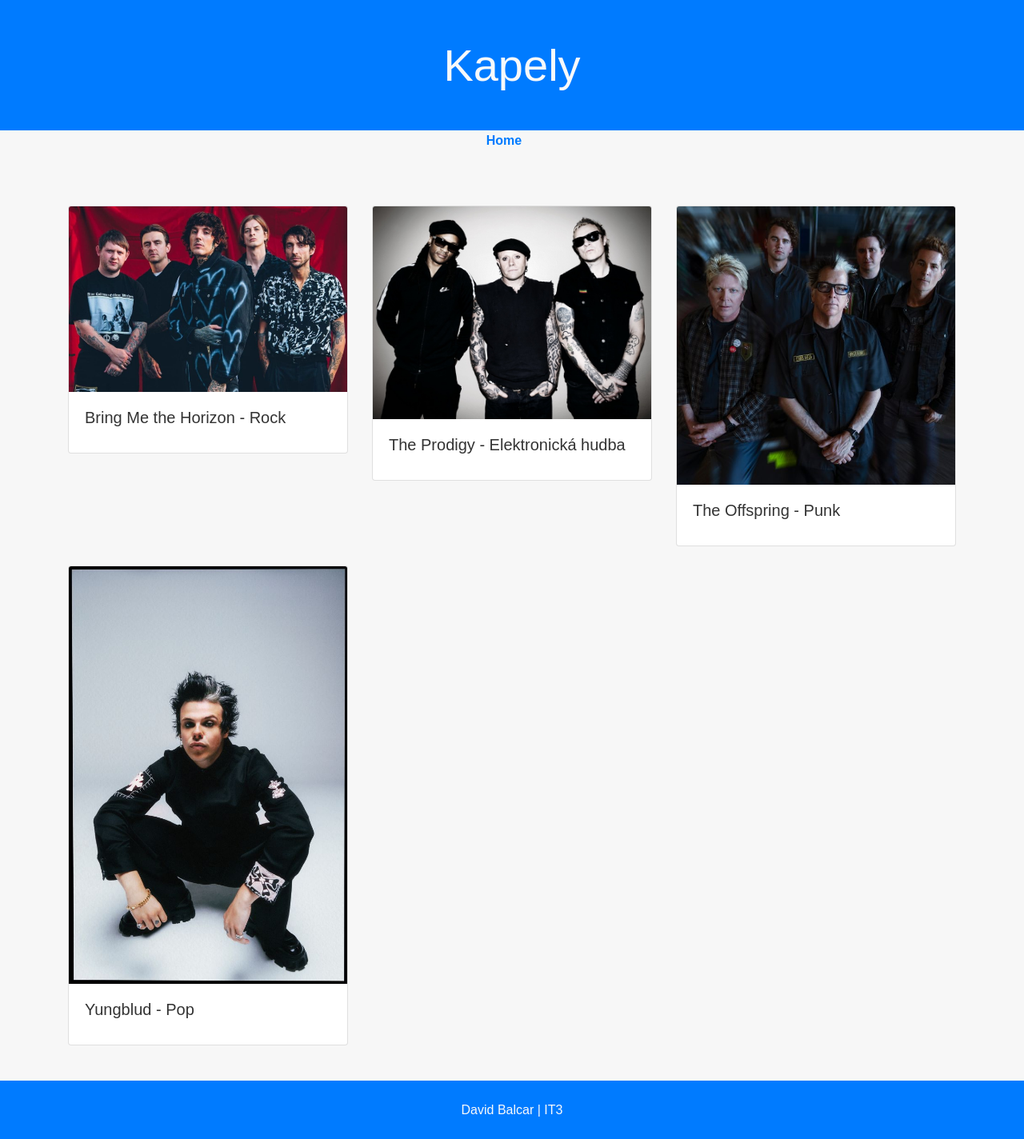
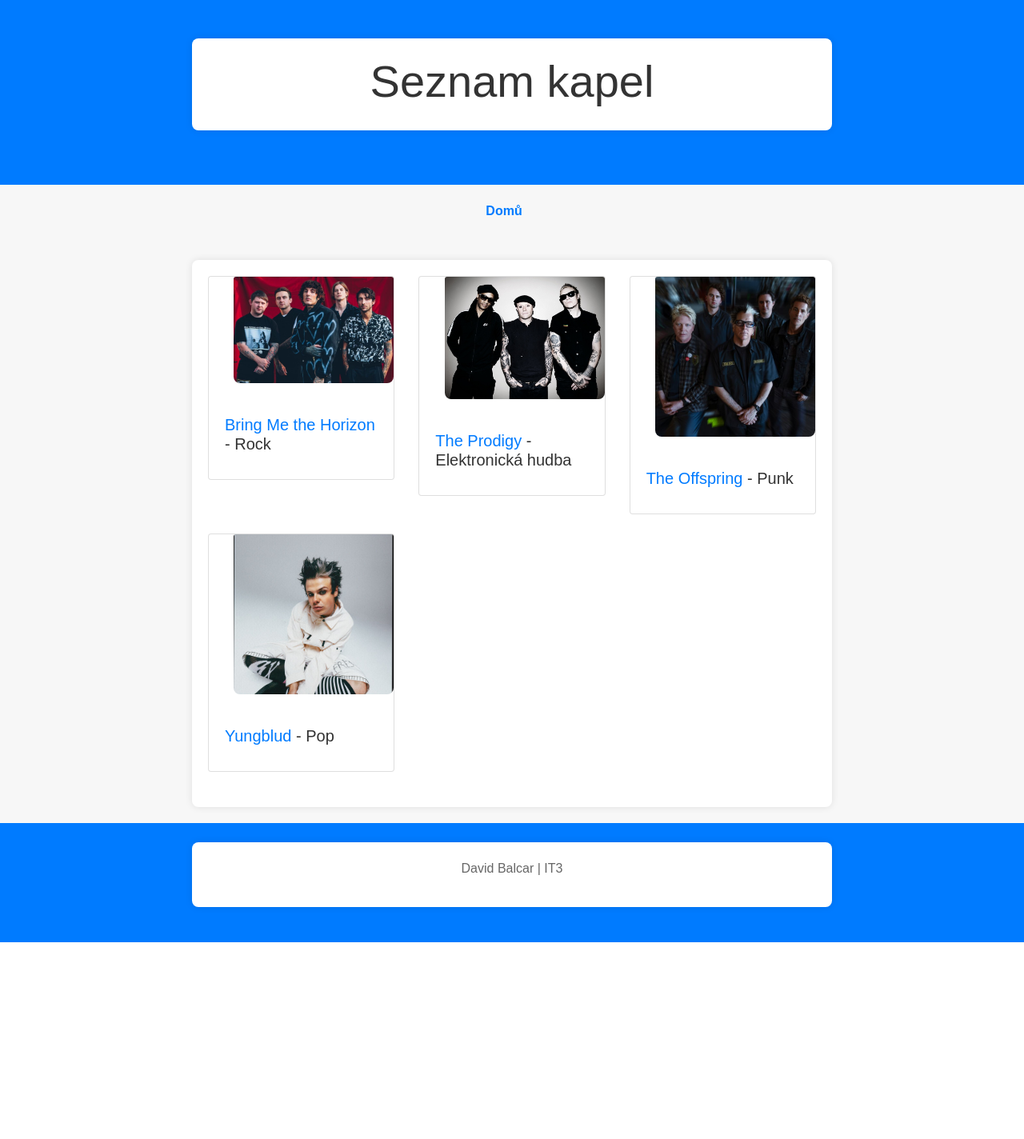
Before and after one commit to bludol/Django, a Django app: page /kapely/ in a window 1280 px wide. Shown: the whole page at 80% size. After the commit the page ends 1178 px from the top, so only its background shows below. Run offline with Django 5.2, Linux system fonts and the light colour scheme; data comes from the database, SQL or seed files in the repository; both versions use the stored data as it was after the commit; some libraries are stand-ins or nearby versions.

Commit message:
Nedodělaný detail skupin

```diff
--- a/RFPproject/RFPapp/models.py
+++ b/RFPproject/RFPapp/models.py
@@ -1,16 +1,15 @@
 from django.db import models
 
 class Kapela(models.Model):
-    id = models.IntegerField(primary_key=True)
     jmeno = models.CharField(max_length=45, unique=True)
     zanr = models.CharField(max_length=45)
     obrazek = models.ImageField(upload_to='img/kapely', blank=True, null=True)
+    popis = models.TextField(blank=True)
 
     def __str__(self):
         return f"{self.jmeno} - {self.zanr}"
 
 class Osoba(models.Model):
-    id = models.AutoField(primary_key=True)
     jmeno = models.CharField(max_length=45)
     prijmeni = models.CharField(max_length=45)
     kapela_jmeno = models.ForeignKey(Kapela, on_delete=models.CASCADE)
@@ -19,10 +18,12 @@
         return f"{self.jmeno} {self.prijmeni}"
 
 class Pisnicka(models.Model):
-    id = models.AutoField(primary_key=True)
     jmeno_pisne = models.CharField(max_length=45)
     zanr = models.CharField(max_length=45)
     kapela_jmeno = models.ForeignKey(Kapela, on_delete=models.CASCADE)
 
-    def __str__(self):
-        return self.jmeno_pisne
+    def seznam_osob(self):
+        return Osoba.objects.filter(kapela_jmeno=self)
+
+    def seznam_pisnicek(self):
+        return Pisnicka.objects.filter(kapela_jmeno=self)
--- a/RFPproject/RFPapp/static/css/style.css
+++ b/RFPproject/RFPapp/static/css/style.css
@@ -1,29 +1,25 @@
-body, h1, h2, h3, h4, h5, h6, p, ul, li {
-    margin: 0;
-    padding: 0;
-}
-
-/* Základní styl pro celou stránku */
 body {
     font-family: Arial, sans-serif;
     line-height: 1.6;
     background-color: #f7f7f7;
     color: #333;
+    margin: 0;
+    padding: 0;
 }
 
-/* Hlavička */
 header {
     background-color: #007bff;
     color: #fff;
     padding: 20px;
     text-align: center;
+    margin-bottom: 20px;
 }
 
-/* Navigační menu */
 nav ul {
     list-style-type: none;
     padding: 0;
     text-align: center;
+    margin-bottom: 20px;
 }
 
 nav ul li {
@@ -41,15 +37,56 @@
     color: #0056b3;
 }
 
-/* Obsah */
 main {
     padding: 20px;
 }
 
-/* Patička */
 footer {
     background-color: #007bff;
     color: #fff;
     padding: 20px;
     text-align: center;
+    margin-top: 20px;
 }
+
+.container {
+    max-width: 800px;
+    margin: 0 auto;
+    padding: 20px;
+    background-color: #ffffff;
+    border-radius: 8px;
+    box-shadow: 0 0 10px rgba(0, 0, 0, 0.1);
+    margin-bottom: 20px;
+}
+
+h1, h2, h3, h4, h5, h6 {
+    color: #333333;
+}
+
+p {
+    color: #666666;
+}
+
+img {
+    max-width: 100%;
+    height: auto;
+    border-radius: 8px;
+    margin-bottom: 20px;
+    float: right;
+    margin-left: 20px;
+}
+
+ul {
+    color: #666666;
+    margin-bottom: 20px;
+}
+
+.card-img-top {
+    width: 200px;
+    float: right;
+}
+
+.card-body {
+    font-size: 18px;
+    clear: both;
+}
--- a/RFPproject/RFPapp/templates/RFPapp/kapely_list.html
+++ b/RFPproject/RFPapp/templates/RFPapp/kapely_list.html
@@ -3,7 +3,7 @@
 <head>
     <meta charset="UTF-8">
     <meta name="viewport" content="width=device-width, initial-scale=1.0">
-    <title>Kapely</title>
+    <title>Seznam kapel</title>
     <!-- Bootstrap CSS -->
     <link rel="stylesheet" href="https://stackpath.bootstrapcdn.com/bootstrap/4.5.2/css/bootstrap.min.css">
     {% load static %}
@@ -12,12 +12,12 @@
 <body>
     <header class="bg-primary text-light py-5">
         <div class="container">
-            <h1 class="display-4">Kapely</h1>
+            <h1 class="display-4">Seznam kapel</h1>
         </div>
     </header>
     <nav>
         <ul>
-            <li><a href="{% url 'index' %}">Home</a></li>
+            <li><a href="{% url 'index' %}">Domů</a></li>
         </ul>
     </nav>
     <main class="container mt-5">
@@ -25,22 +25,22 @@
             {% for kapela in kapely %}
             <div class="col-md-4 mb-4">
                 <div class="card">
-                    <img src="{% static 'img/kapely/' %}{{ kapela.jmeno }}.jpg" class="card-img-top" alt="{{ kapela.jmeno }}">
+                    <a href="{% url 'kapela_detail' kapela.id %}">
+                        <img src="{% static 'img/kapely/' %}{{ kapela.jmeno }}.jpg" class="card-img-top" alt="{{ kapela.jmeno }}">
+                    </a>
                     <div class="card-body">
-                        <h5 class="card-title">{{ kapela.jmeno }} - {{ kapela.zanr }}</h5>
+                        <h5 class="card-title"><a href="{% url 'kapela_detail' kapela.id %}">{{ kapela.jmeno }}</a> - {{ kapela.zanr }}</h5>
                     </div>
                 </div>
             </div>
             {% endfor %}
         </div>
     </main>
-
     <footer class="bg-primary text-light py-4 text-center">
         <div class="container">
             <p>David Balcar | IT3</p>
         </div>
     </footer>
-
     <script src="https://code.jquery.com/jquery-3.5.1.slim.min.js"></script>
     <script src="https://cdn.jsdelivr.net/npm/@popperjs/core@2.5.4/dist/umd/popper.min.js"></script>
     <script src="https://stackpath.bootstrapcdn.com/bootstrap/4.5.2/js/bootstrap.min.js"></script>
--- a/RFPproject/RFPapp/urls.py
+++ b/RFPproject/RFPapp/urls.py
@@ -6,4 +6,5 @@
     path('kapely/', views.kapely_list, name='kapely_list'),
     path('osoby/', views.osoby_list, name='osoby_list'),
     path('pisnicky/', views.pisnicky_list, name='pisnicky_list'),
+    path('kapela/<int:kapela_id>/', views.kapela_detail, name='kapela_detail'),
 ]
--- a/RFPproject/RFPapp/views.py
+++ b/RFPproject/RFPapp/views.py
@@ -18,12 +18,16 @@
     pisnicky = Pisnicka.objects.all()
     return render(request, 'RFPapp/pisnicky_list.html', {'pisnicky': pisnicky})
 
-def pridej_pisnicku(request):
-    if request.method == 'POST':
-        form = PisnickaForm(request.POST)
-        if form.is_valid():
-            form.save()
-            return redirect('pisnicky_list')
-    else:
-        form = PisnickaForm()
-    return render(request, 'RFPapp/pridej_pisnicku.html', {'form': form})
+def kapela_detail(request, kapela_id):
+    kapela = get_object_or_404(Kapela, pk=kapela_id)
+    return render(request, 'RFPapp/kapela_detail.html', {'kapela': kapela})
+
+# def pridej_pisnicku(request):
+#     if request.method == 'POST':
+#         form = PisnickaForm(request.POST)
+#         if form.is_valid():
+#             form.save()
+#             return redirect('pisnicky_list')
+#     else:
+#         form = PisnickaForm()
+#     return render(request, 'RFPapp/pridej_pisnicku.html', {'form': form})
```
Also changed, not shown: RFPproject/RFPapp/templates/RFPapp/kapela_detail.html (added, +56 -0 lines), RFPproject/RFPapp/migrations/0004_kapela_popis_alter_kapela_id_alter_osoba_id_and_more.py (added), RFPproject/RFPapp/static/img/kapely/Yungblud.jpg, RFPproject/db.sqlite3.
